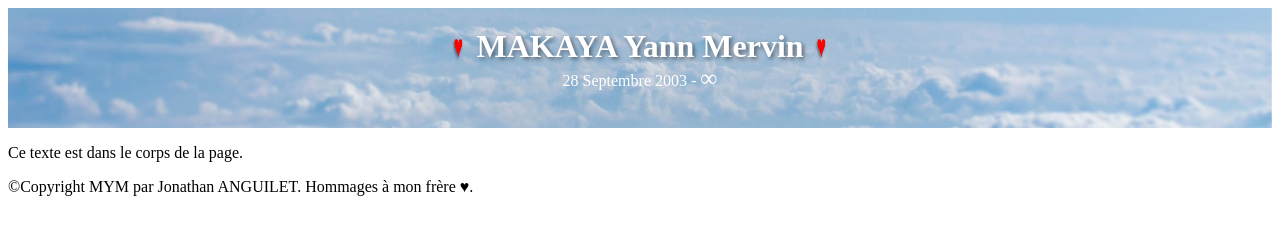
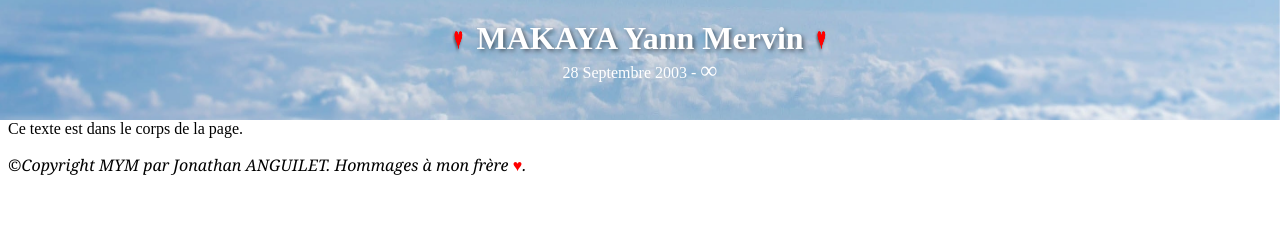
Before and after one commit to AnguiletJonathan/y, a plain HTML site: page index.html in a window 1280 px wide. Drawn offline with Linux system fonts and the light colour scheme.

Commit message:
Update style.css

```diff
--- a/style.css
+++ b/style.css
@@ -5,6 +5,10 @@ h1 {
 }
 
 header {
+    position: fixed;
+    top: 0;
+    left: 0;
+    width: 100%;
     background-image: url('header.jpg');
     background-size: cover;
     background-position: center;
@@ -35,7 +39,20 @@ header {
 }
 
 .infini {
-    margin: 10;
     font-size: 24px;
     /* Vous pouvez ajuster la taille de la police selon vos besoins */
 }
+
+.cop {
+    color: red;
+}
+
+main {
+    margin-top: 120px;
+    margin-bottom: 0px;
+}
+
+footer {
+    font-family: Georgia, 'Times New Roman', Times, serif;
+    font-style: italic;
+}
```
